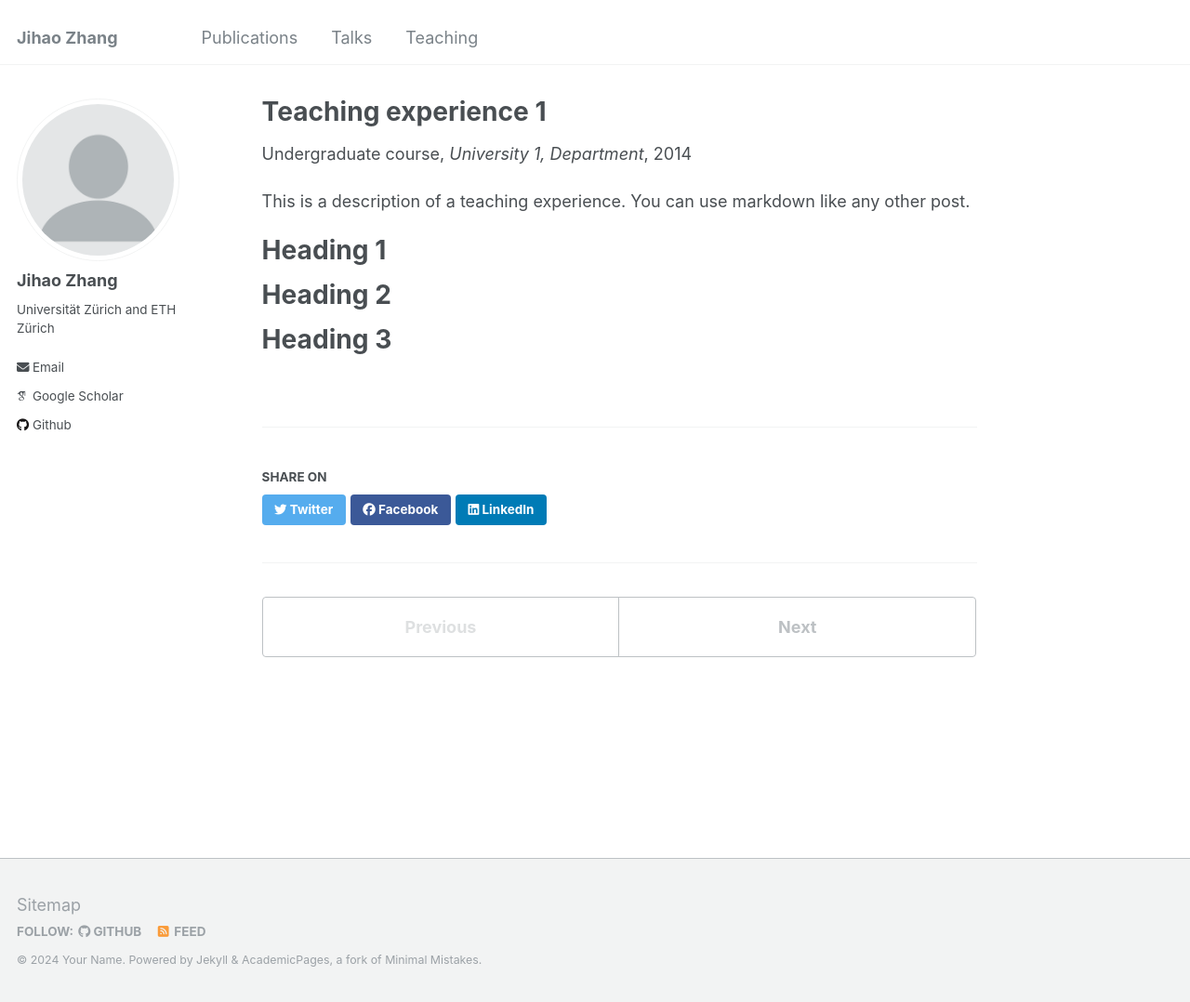
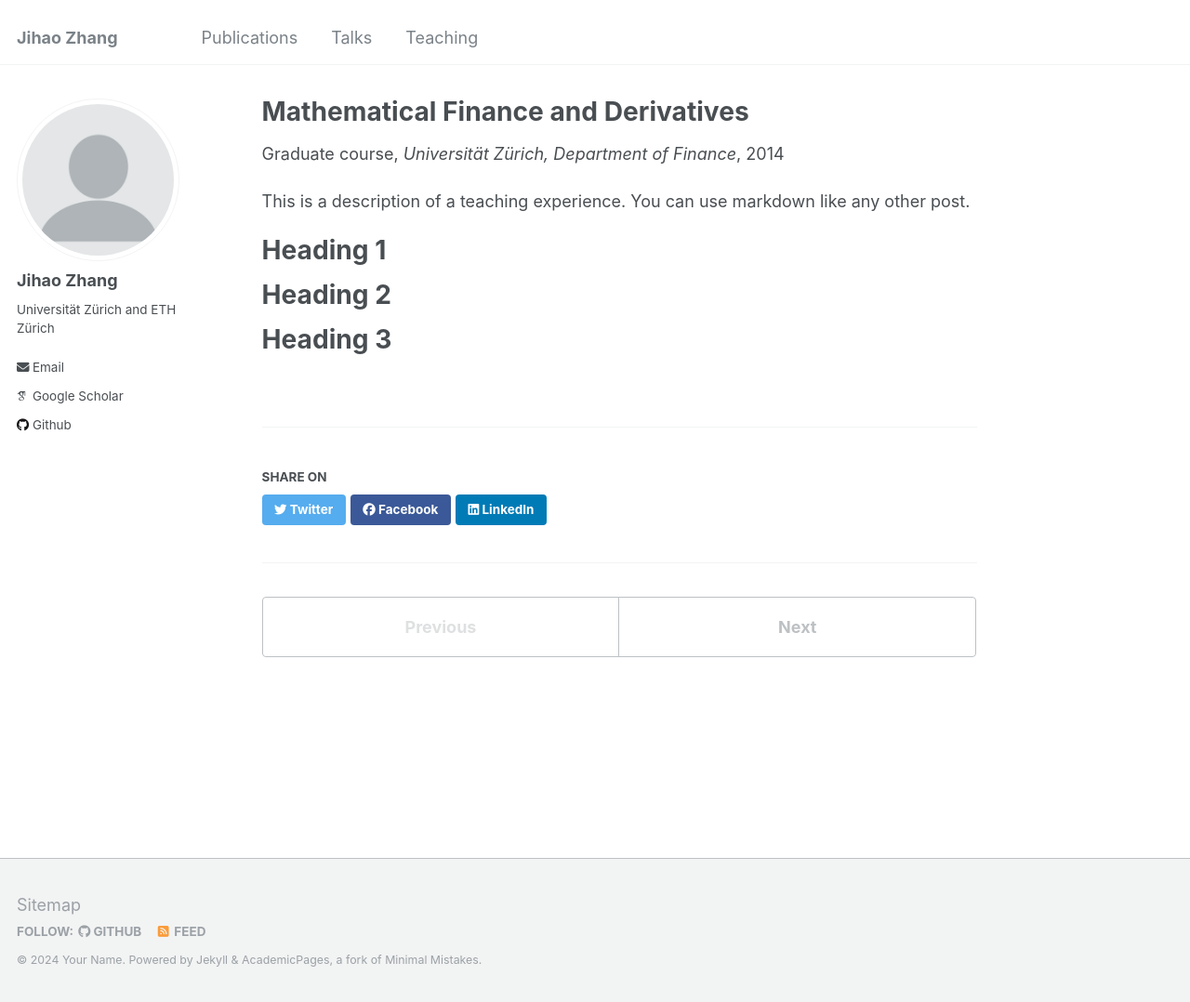
Before and after one commit to JihaoZhangQF/JihaoZhangQF.github.io, a Jekyll site: the page built from _teaching/2014-spring-teaching-1.md, in a window 1280 px wide and 1078 px high. Shown: the whole window at 93% size. Built offline with Jekyll 4.4.1, drawn with Linux system fonts in a browser that asks for light colours; some web fonts are replaced.

Commit message:
Update 2014-spring-teaching-1.md

```diff
--- a/_teaching/2014-spring-teaching-1.md
+++ b/_teaching/2014-spring-teaching-1.md
@@ -1,9 +1,9 @@
 ---
-title: "Teaching experience 1"
+title: "Mathematical Finance and Derivatives"
 collection: teaching
-type: "Undergraduate course"
+type: "Graduate course"
 permalink: /teaching/2014-spring-teaching-1
-venue: "University 1, Department"
+venue: "Universität Zürich, Department of Finance"
 date: 2014-01-01
 location: "City, Country"
 ---
```
